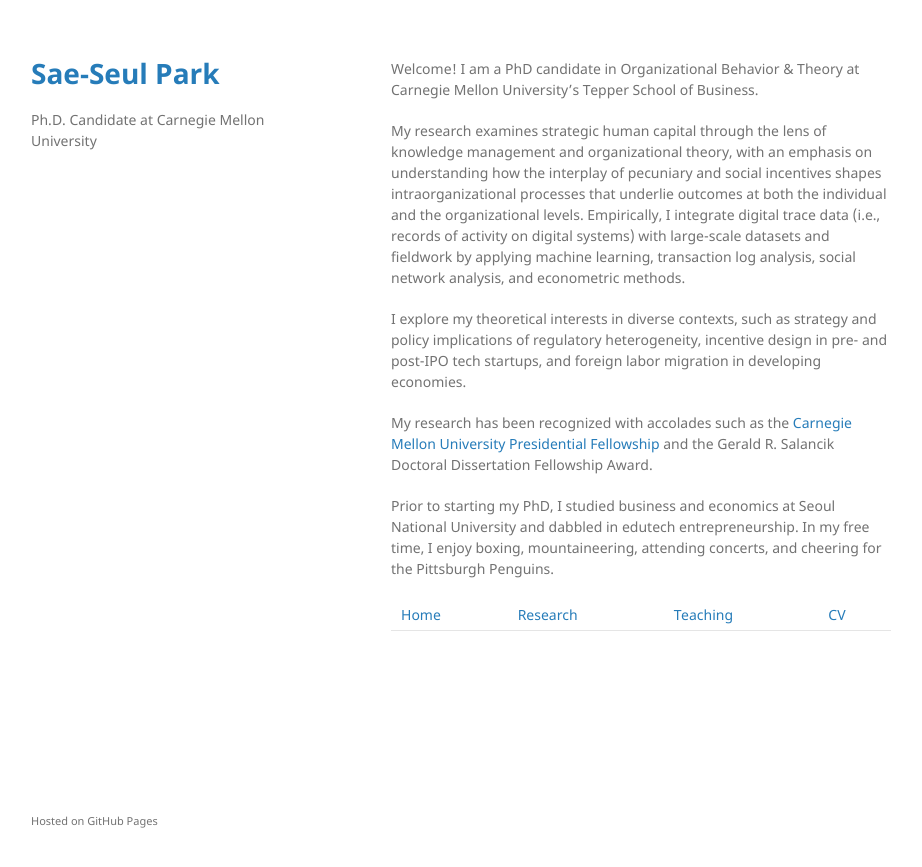
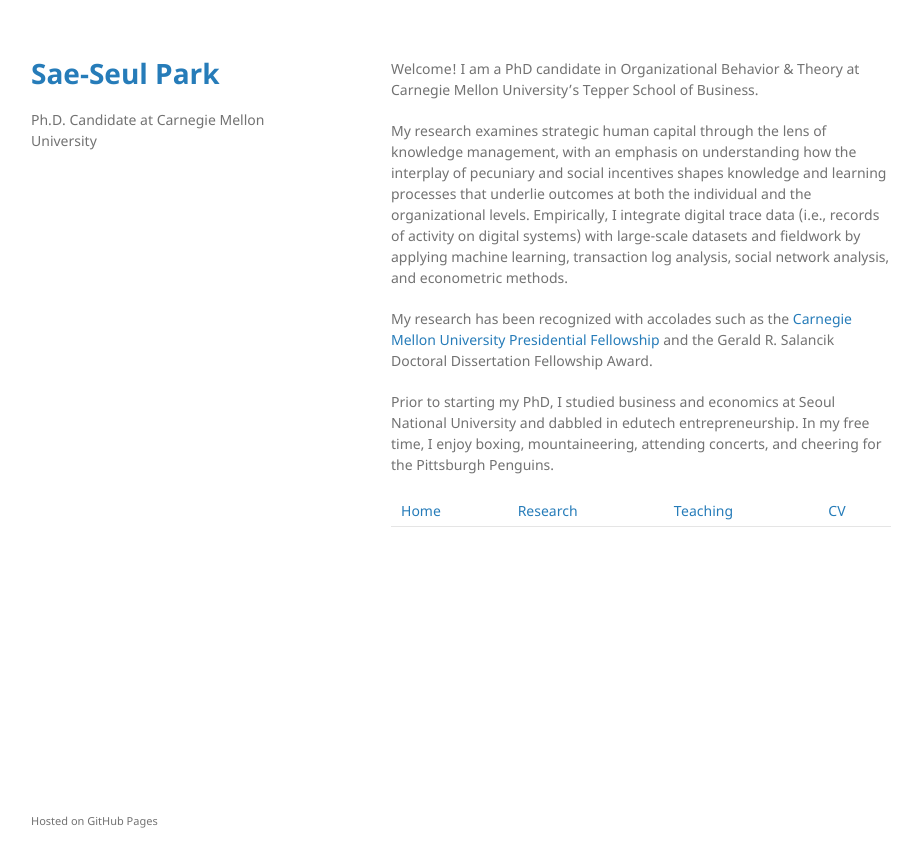
Before and after one commit to saepark/saepark.github.io, a Jekyll site: the page built from index.md, in a window 1280 px wide. Shown: the top 867 px of the page, without its empty margins (179-1101 px from the left). Built offline with Jekyll 4.4.1, drawn with Linux system fonts in a browser that asks for light colours; our own code applies the rules of GitHub Pages for plain Markdown files.

Commit message:
Update index.md

```diff
--- a/index.md
+++ b/index.md
@@ -1,8 +1,6 @@
 Welcome! I am a PhD candidate in Organizational Behavior & Theory at Carnegie Mellon University's Tepper School of Business.
 
-My research examines strategic human capital through the lens of knowledge management and organizational theory, with an emphasis on understanding how the interplay of pecuniary and social incentives shapes intraorganizational processes that underlie outcomes at both the individual and the organizational levels. Empirically, I integrate digital trace data (i.e., records of activity on digital systems) with large-scale datasets and fieldwork by applying machine learning, transaction log analysis, social network analysis, and econometric methods.
-
-I explore my theoretical interests in diverse contexts, such as strategy and policy implications of regulatory heterogeneity, incentive design in pre- and post-IPO tech startups, and foreign labor migration in developing economies.
+My research examines strategic human capital through the lens of knowledge management, with an emphasis on understanding how the interplay of pecuniary and social incentives shapes knowledge and learning processes that underlie outcomes at both the individual and the organizational levels. Empirically, I integrate digital trace data (i.e., records of activity on digital systems) with large-scale datasets and fieldwork by applying machine learning, transaction log analysis, social network analysis, and econometric methods.
 
 My research has been recognized with accolades such as the [Carnegie Mellon University Presidential Fellowship](https://www.cmu.edu/tepper/news/stories/2021/april/phd-fellowships-awarded.html) and the Gerald R. Salancik Doctoral Dissertation Fellowship Award.
 
```
